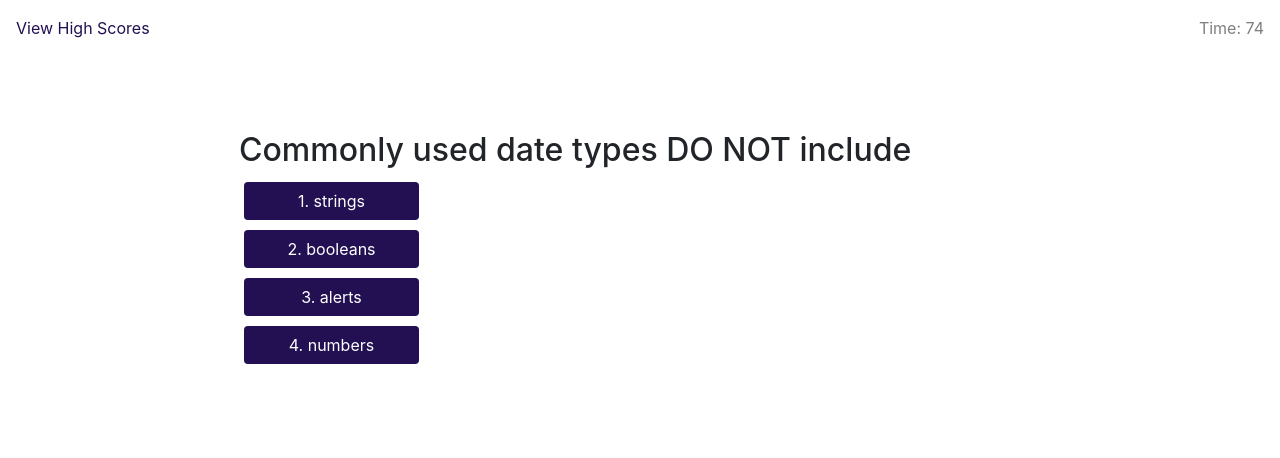
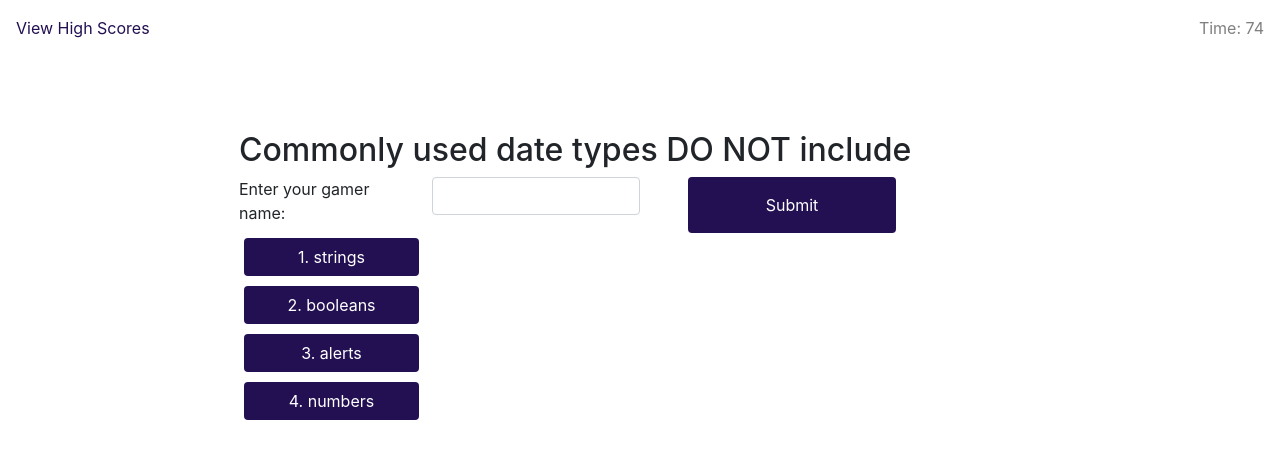
Before and after one commit to beccadoan/code-quiz, a plain HTML site: page index.html in a window 1280 px wide. Both pictures are taken after a click on the button "Start Quiz". Drawn offline with nearby package versions, Linux system fonts and the light colour scheme.

Commit message:
added a form element

```diff
--- a/assets/js/script.js
+++ b/assets/js/script.js
@@ -42,10 +42,10 @@ var startQuiz = function(){
         timeRemaining-=1000;
     }
     // remove start quiz button
-    $(startQuizBtnEl).remove();
+    $(startQuizBtnEl).hide();
 
     // remove paragraph element describing quiz
-    $(quizDescriptionEl).remove();
+    $(quizDescriptionEl).hide();
 
     // change text in Header
     $(questionHeaderEl).text(quizData.questions[questionNumber]).removeClass("text-center")
--- a/index.html
+++ b/index.html
@@ -28,6 +28,11 @@
                 <p class="quiz-description text-center" id="quiz-description">Try to answer the following code-related questions whithin the time limit.
                   Keep in mind that incorrect answers will penalize your score/time
                 </p>
+                <form id="#score-form" class="row">
+                    <label class="col-3">Enter your gamer name:</label><br>
+                    <input type="text" class="form-control col-3"><br>
+                    <button type="submit" class="btn answer-btn col-3 ml-5">Submit</button>
+                </form>
                 <div class="container text-center">
                 <button id="start-quiz" class="btn answer-btn start-btn">Start Quiz</button>
                 </div>
@@ -47,7 +52,7 @@
                         </li>
                   </ol>
               </div> -->
-              <!-- <div id="#result-here" class="final-result">
+              <!-- <div id="#result-here" class="">
                   <span>Correct!</span>
               </div> -->
           </div>
```
